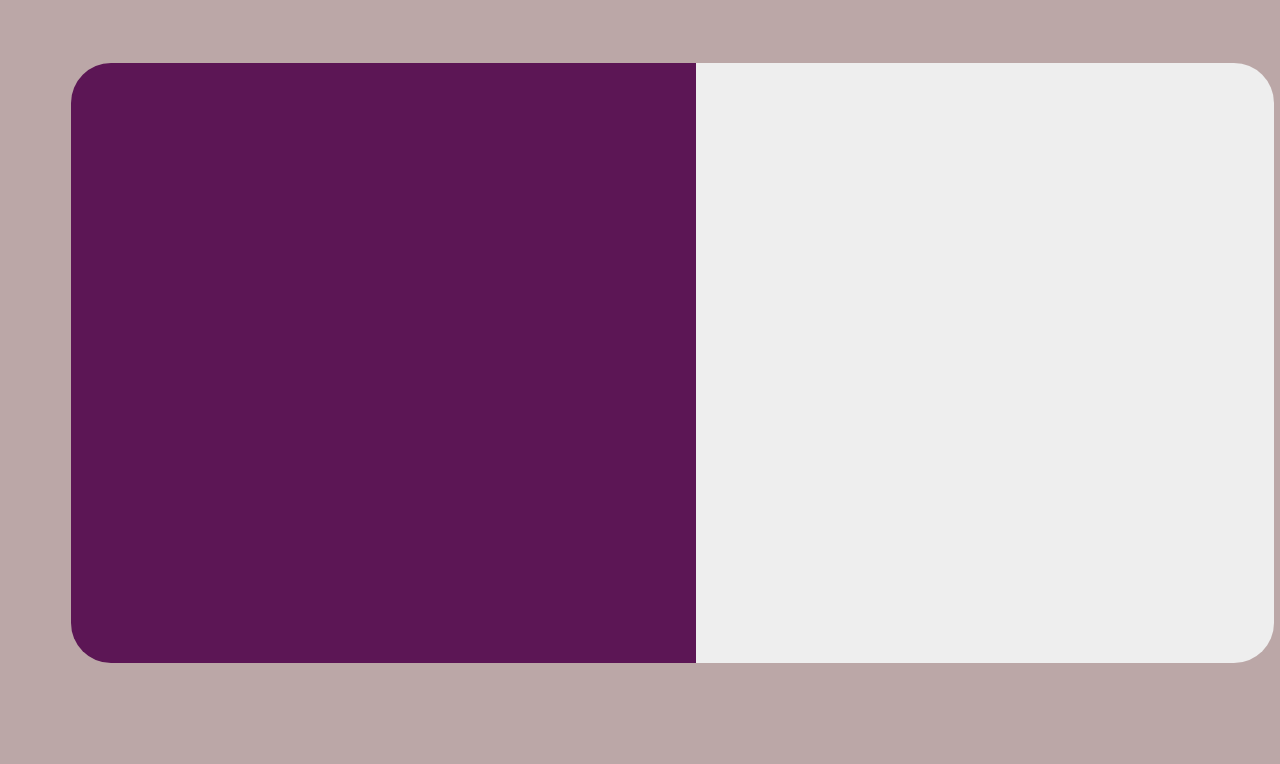
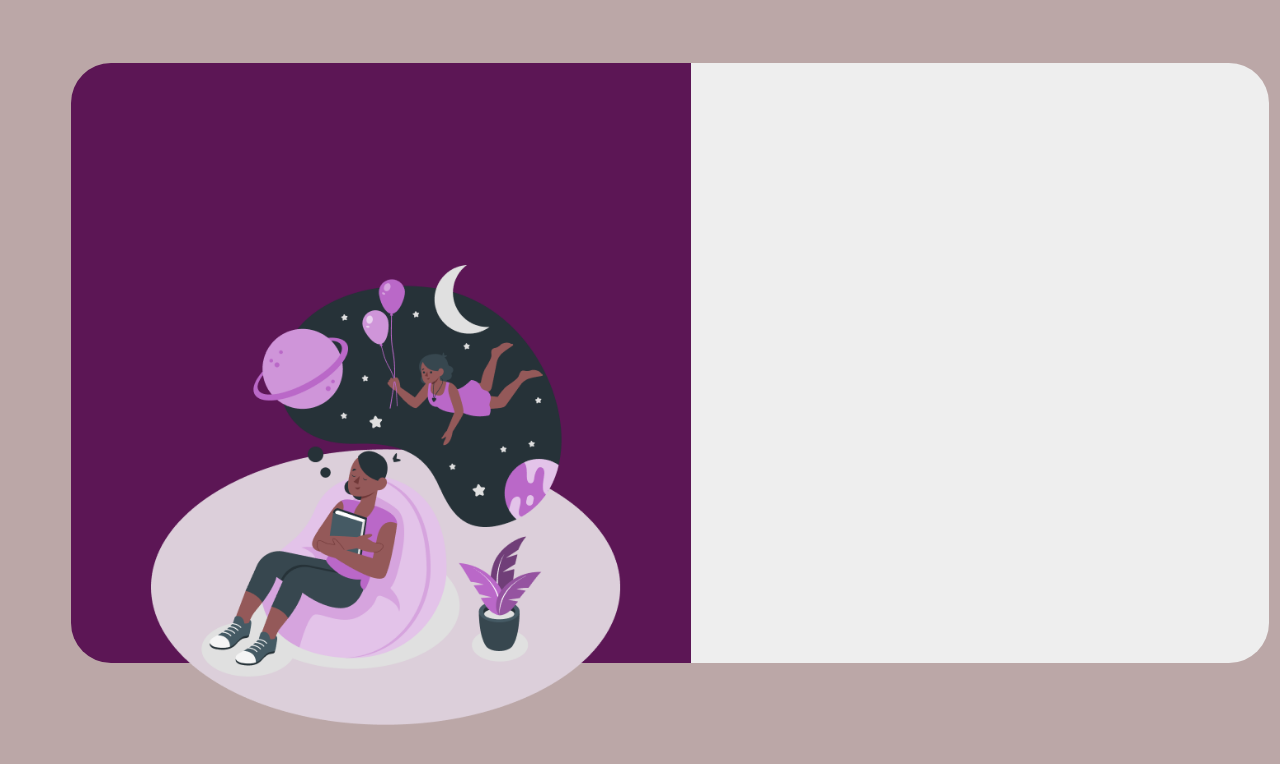
Before and after one commit to gabrielaSant0s/html-css-treinos, a plain HTML site: page index.html in a window 1280 px wide. Drawn offline with Linux system fonts and the light colour scheme.

Commit message:
parte da arte

```diff
--- a/index.html
+++ b/index.html
@@ -11,7 +11,9 @@
 
 
 
-          <div id="arte"></div>
+          <div id="arte">
+            <img src="imagens do site\amico.png" class="desenho"/>
+          </div>
           <div id="login"></div>
 
 
--- a/style.css
+++ b/style.css
@@ -27,12 +27,10 @@ main{
 
     background-color: #5C1655;
     width: 100%;
-    padding-left: 125%;
+    padding-left: 30%;
     border-top-left-radius: 40px;
     border-bottom-left-radius: 40px;
     padding-bottom: 5%;
-
-
 
 }
 
@@ -43,5 +41,17 @@ main{
     width: 500px;
     height: 600px;
 
+}
+
+/*Parte da arte*/
+
+
+
+.desenho{
+    width: 470px;
+    height: 460px;
+   display: flex;
+   margin-top: 43%;
+   margin-left: -15%;
 
 }
```
